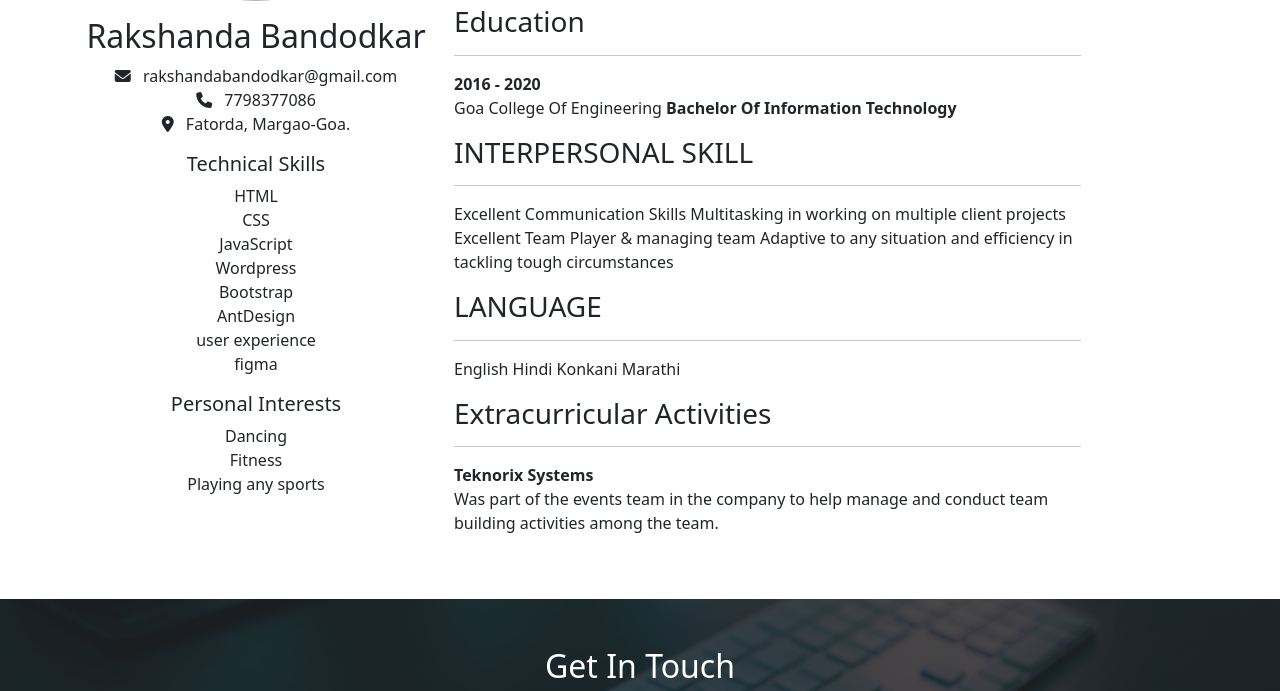
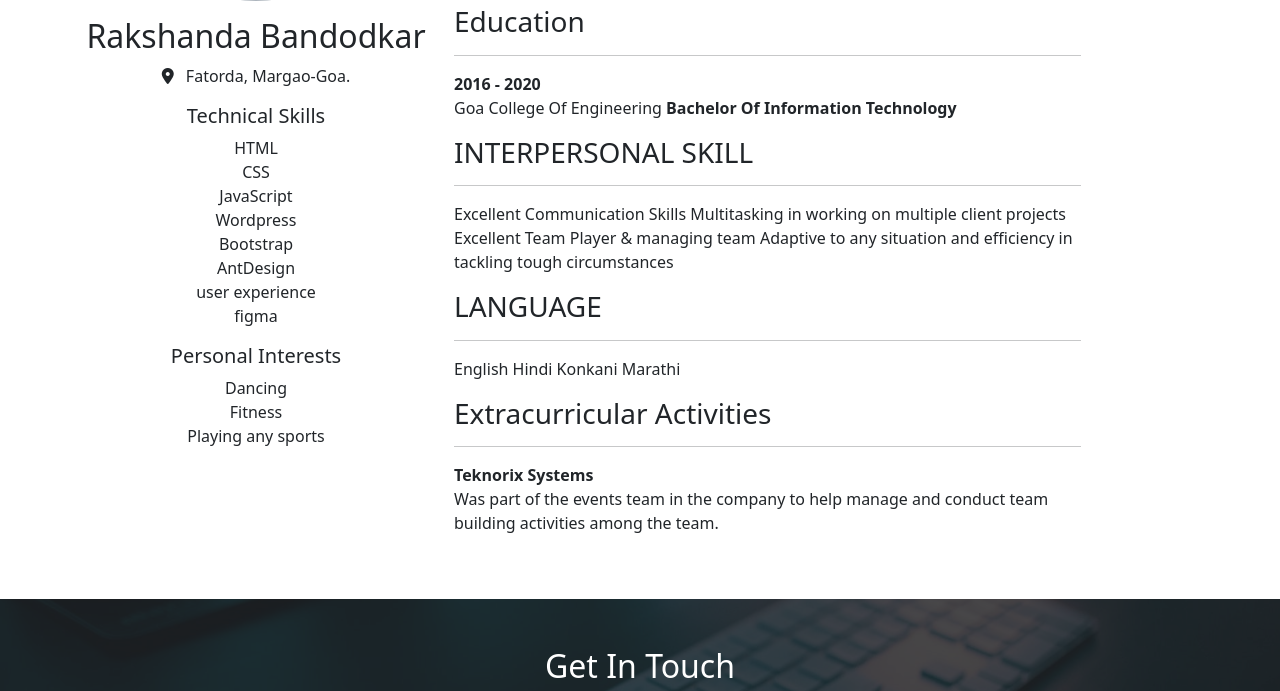
Before and after one commit to rakshandabandodkar/resume-portfolio, a plain HTML site: page index.html in a window 1280 px wide. Shown: the part 2575-3266 px from the top of the page. Drawn offline with nearby package versions, Linux system fonts and the light colour scheme; grey boxes are pictures that could not be loaded.

Commit message:
Update index.html

```diff
--- a/index.html
+++ b/index.html
@@ -272,8 +272,6 @@
               alt="profile-img">
             <h2 class="mt-3"> Rakshanda Bandodkar</h2>
             <ul class="list-unstyled contact-info">
-              <li><i class="fas fa-envelope me-2"></i> rakshandabandodkar@gmail.com</li>
-              <li><i class="fas fa-phone me-2"></i> 7798377086</li>
               <li><i class="fas fa-map-marker-alt me-2"></i> Fatorda, Margao-Goa.</li>
             </ul>
             <h5>Technical Skills</h5>
```
